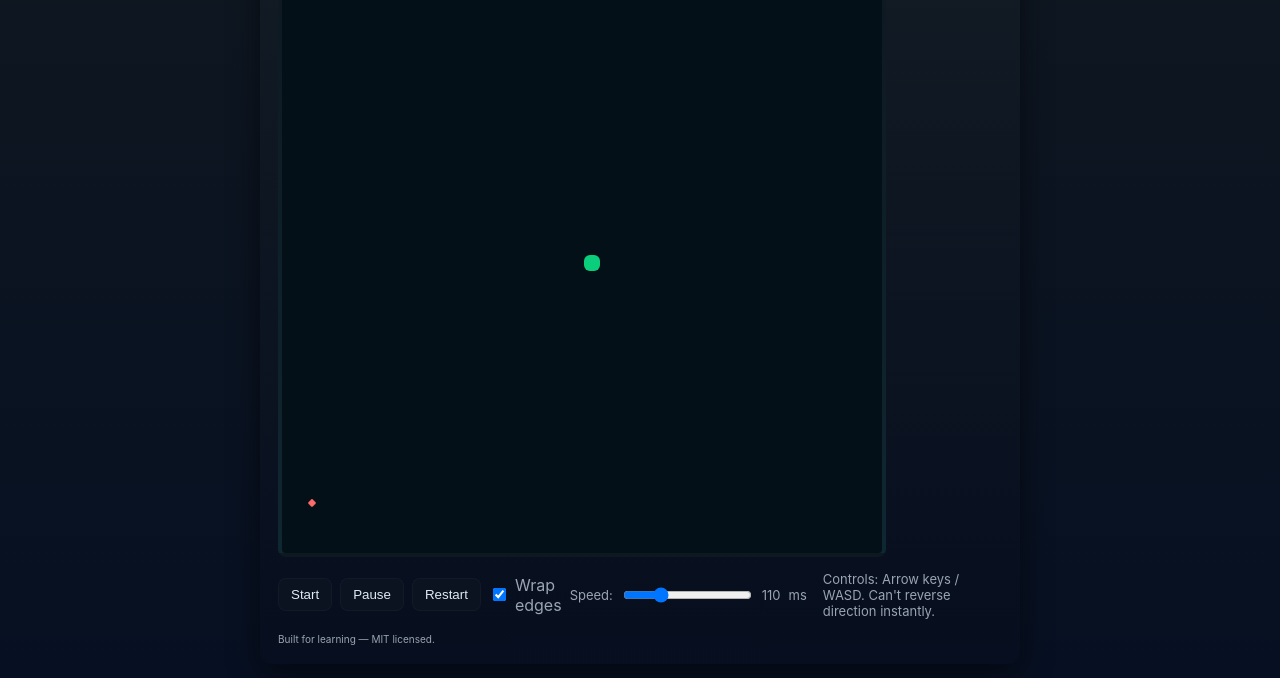
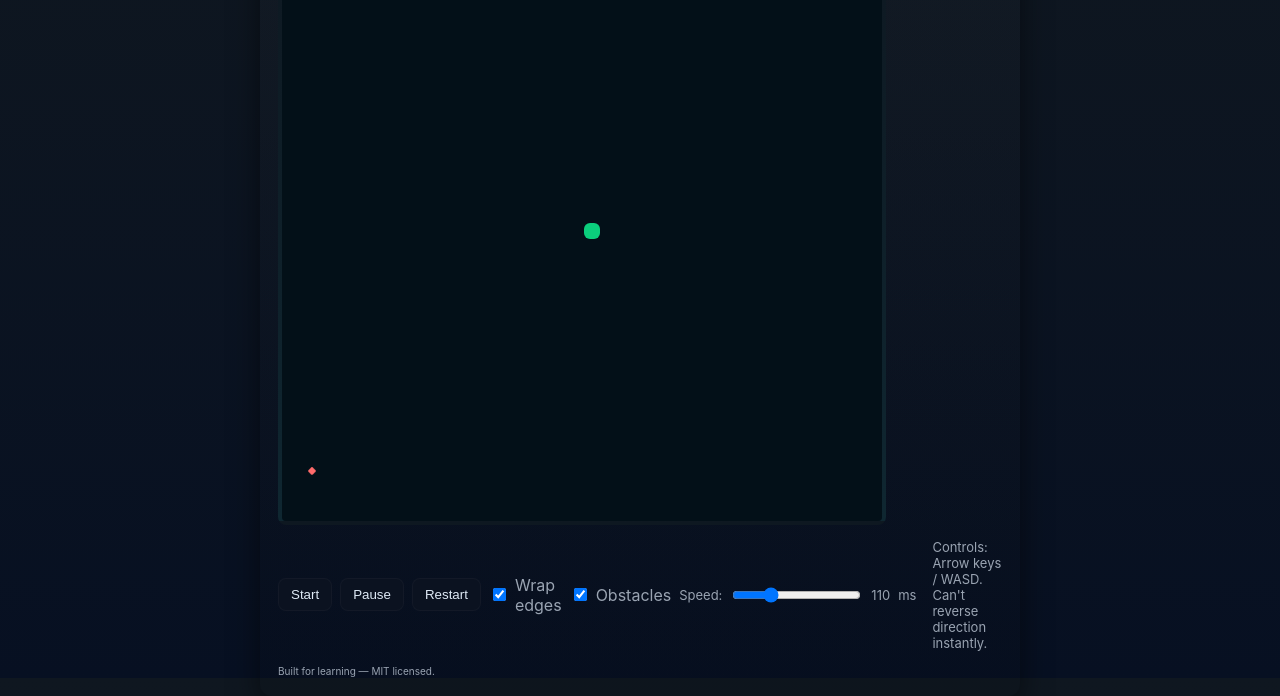
Before and after one commit to sdley/snake-game, a plain HTML site: page index.html in a window 1280 px wide. Shown: the part 122-818 px from the top of the page. Drawn offline with Linux system fonts and the light colour scheme.

Commit message:
Add obstacles toggle to UI
Add an 'Obstacles' checkbox to the controls so players can enable/disable obstacles.

```diff
--- a/index.html
+++ b/index.html
@@ -33,6 +33,9 @@
         <label class="toggle"
           ><input type="checkbox" id="wrap" checked /> Wrap edges</label
         >
+        <label class="toggle"
+          ><input type="checkbox" id="obstacles" checked /> Obstacles</label
+        >
         <label class="speed"
           >Speed:
           <input
```
